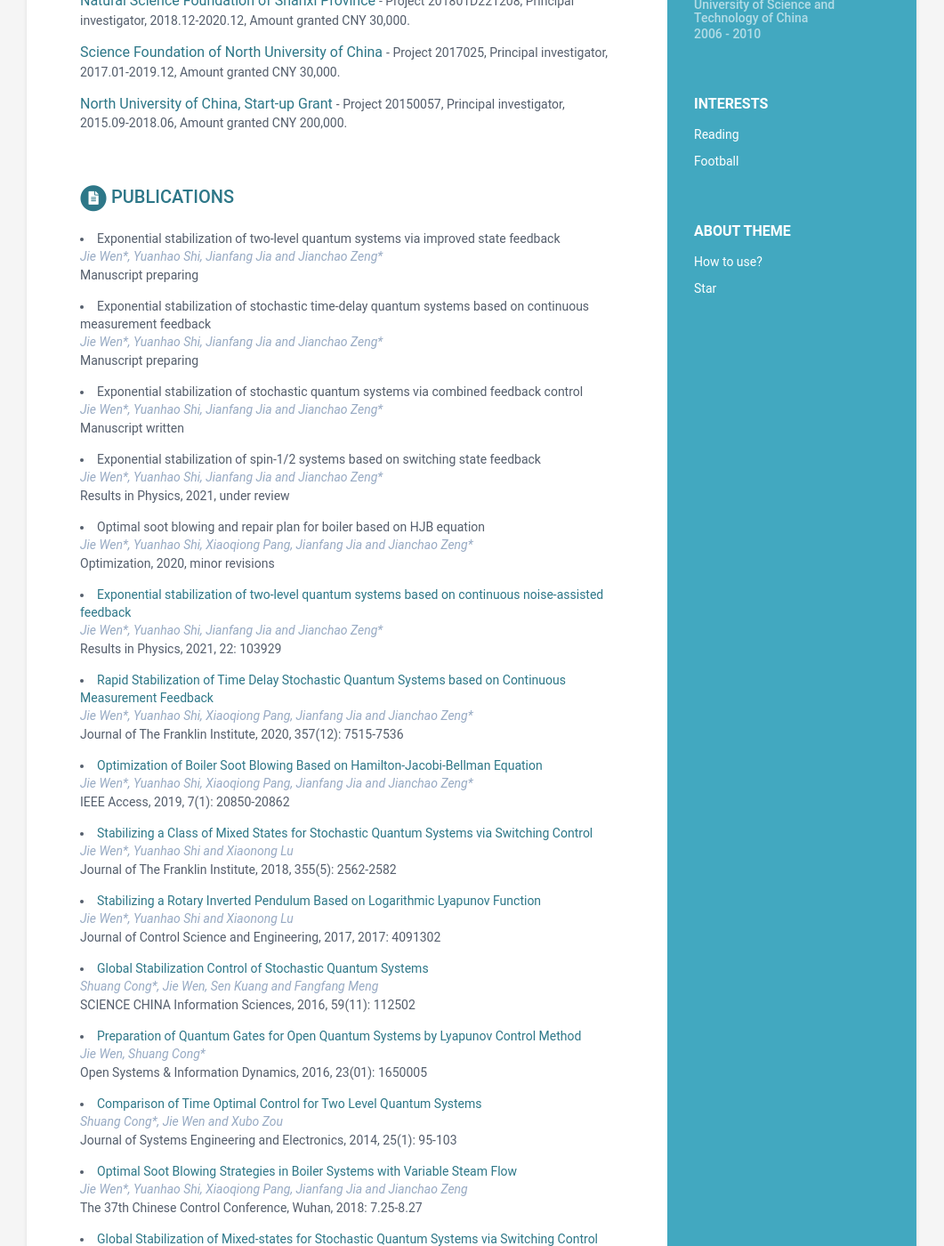
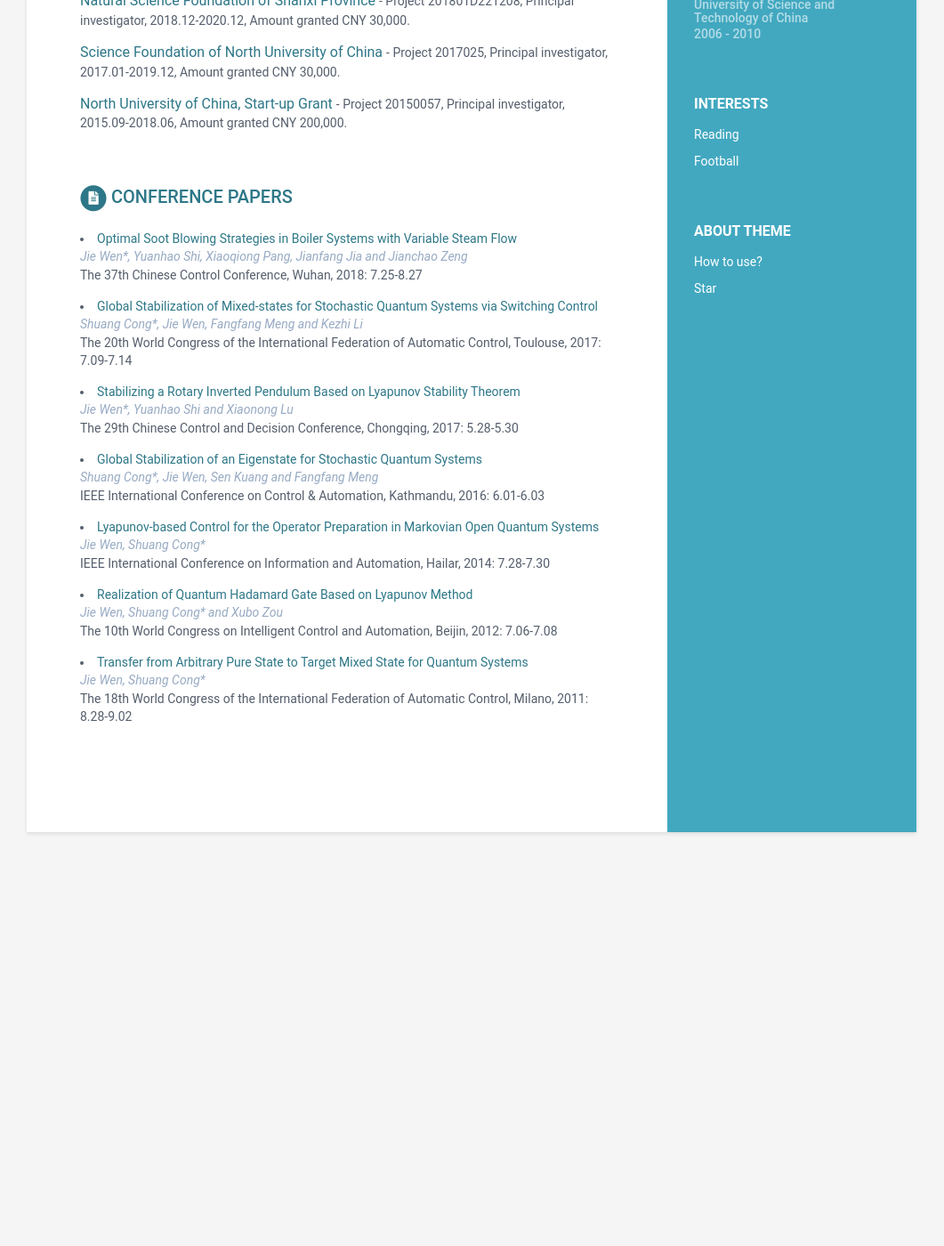
Before and after one commit to wenjie015/wenjie, a Jekyll site: the page built from index.html, in a window 1280 px wide and 1400 px high, scrolled down 686 px. Shown: the whole window at 89% size, without its empty margins (110-1171 px from the left). Built offline with Jekyll 4.4.1, drawn with Linux system fonts in a browser that asks for light colours; after the commit the page ends 1681 px from its top, so only the background shows below that.

Commit message:
Update data.yml

```diff
--- a/_data/data.yml
+++ b/_data/data.yml
@@ -120,7 +120,9 @@ publications:
         authors: Shuang Cong*, Jie Wen and Xubo Zou
         conference: "Journal of Systems Engineering and Electronics, 2014, 25(1): 95-103"
 
-
+publications:
+    title: Conference Papers
+    papers:
       - title: Optimal Soot Blowing Strategies in Boiler Systems with Variable Steam Flow
         link: https://ieeexplore.ieee.org/document/8484204
         authors: Jie Wen*, Yuanhao Shi, Xiaoqiong Pang, Jianfang Jia and Jianchao Zeng
```
